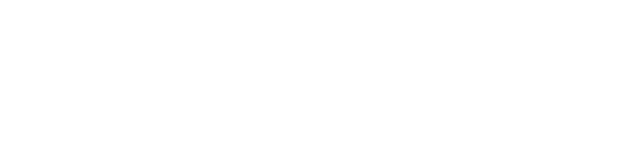
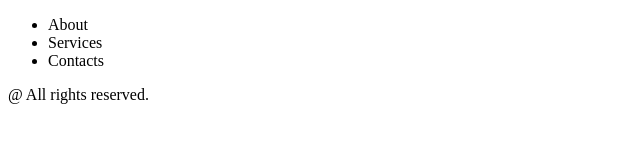
Before and after one commit to portojs/newline-week-1, a plain HTML site: page index.html in a window 1280 px wide. Shown: the whole page, without its empty margins (0-640 px from the left). Drawn offline with Linux system fonts and the light colour scheme.

Commit message:
Some basic HTML structure

```diff
--- a/index.html
+++ b/index.html
@@ -5,6 +5,29 @@
     <title></title>
 </head>
 <body>
-
+<!-- header -->
+    <section class="header">
+        <div>
+            <ul>
+                <li>About</li>
+                <li>Services</li>
+                <li>Contacts</li>
+            </ul>
+        </div>
+    </section>
+<!-- main body -->
+    <section class="main_body">
+        <div>
+            <div></div>
+            <div></div>
+            <div></div>
+        </div>
+    </section>
+<!-- footer -->
+    <section class="footer">
+        <div>
+            <span>@ All rights reserved.</span>
+        </div>
+    </section>
 </body>
 </html>
```
